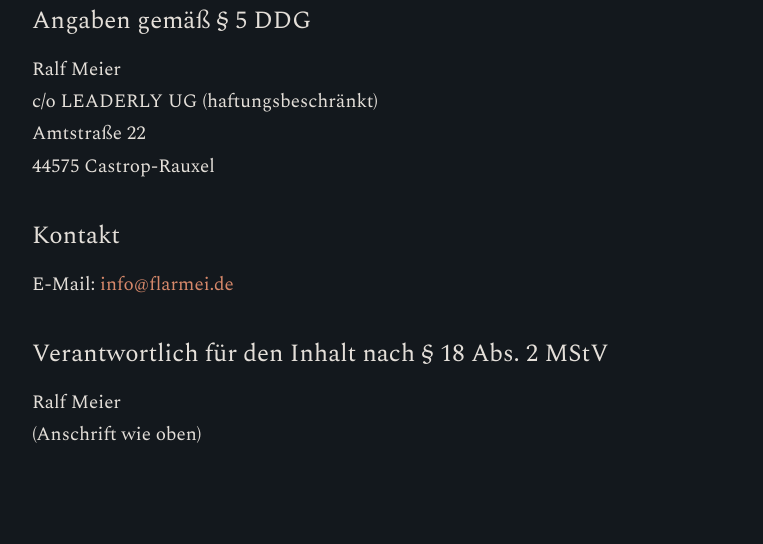
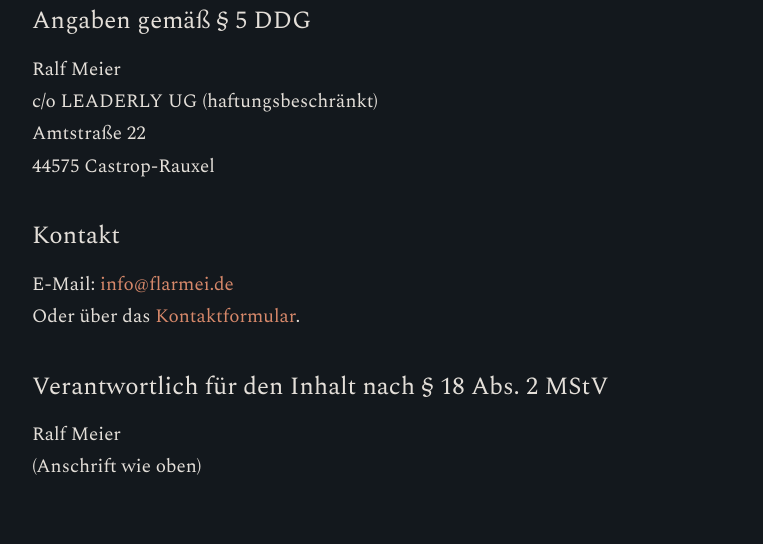
Before and after one commit to rameier/flarmei.de, an Astro site: page /impressum in a window 1280 px wide. Shown: the part 268-812 px from the top of the page, without its empty margins (258-1021 px from the left). Built offline with nearby package versions, Linux system fonts and the light colour scheme; Astro itself is replaced by a stand-in of ours.

Commit message:
feat(impressum): add contact email and link to form
* Added line break after email address for better readability.
* Included a link to the contact form for user convenience.

```diff
--- a/src/pages/impressum.astro
+++ b/src/pages/impressum.astro
@@ -23,7 +23,8 @@ import BaseLayout from '../layouts/BaseLayout.astro';
 
       <h2>Kontakt</h2>
       <p>
-        E-Mail: <a href="mailto:info@flarmei.de">info@flarmei.de</a>
+        E-Mail: <a href="mailto:info@flarmei.de">info@flarmei.de</a><br />
+        Oder über das <a href="/kontakt">Kontaktformular</a>.
       </p>
 
       <h2>Verantwortlich für den Inhalt nach § 18 Abs. 2 MStV</h2>
```
